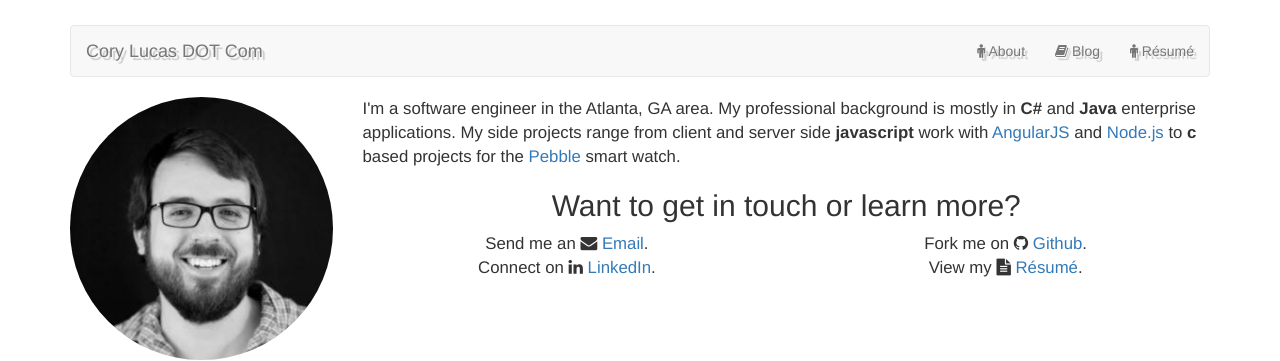
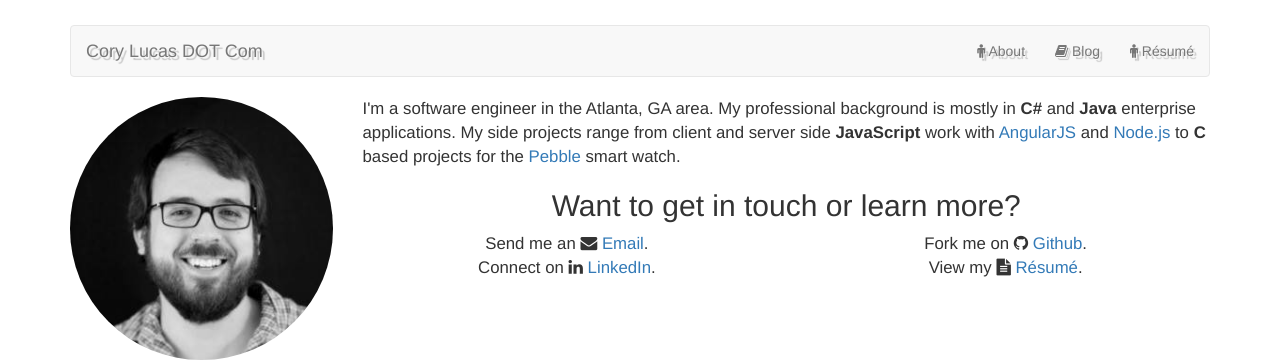
Before and after one commit to coryflucas/corylucasdotcom, a Jekyll site: the page built from index.html, in a window 1280 px wide. Shown: the top 361 px of the page. Built offline with Jekyll 4.4.1, drawn with Linux system fonts in a browser that asks for light colours; nearby versions of some CDN libraries.

Commit message:
Fix some capitalization

```diff
--- a/index.html
+++ b/index.html
@@ -14,9 +14,9 @@ nav_order: 1
                 I'm a software engineer in the Atlanta, GA area.  My professional
                 background is mostly in <strong>C#</strong> and <strong>Java</strong>
                 enterprise applications.  My side projects range from client and
-                server side <strong>javascript</strong> work with
+                server side <strong>JavaScript</strong> work with
                 <a href="https://angularjs.org/">AngularJS</a> and
-                <a href="http://nodejs.org/">Node.js</a> to <strong>c</strong>
+                <a href="http://nodejs.org/">Node.js</a> to <strong>C</strong>
                 based projects for the <a href="https://getpebble.com/">Pebble</a>
                 smart watch.
             </p>
```
